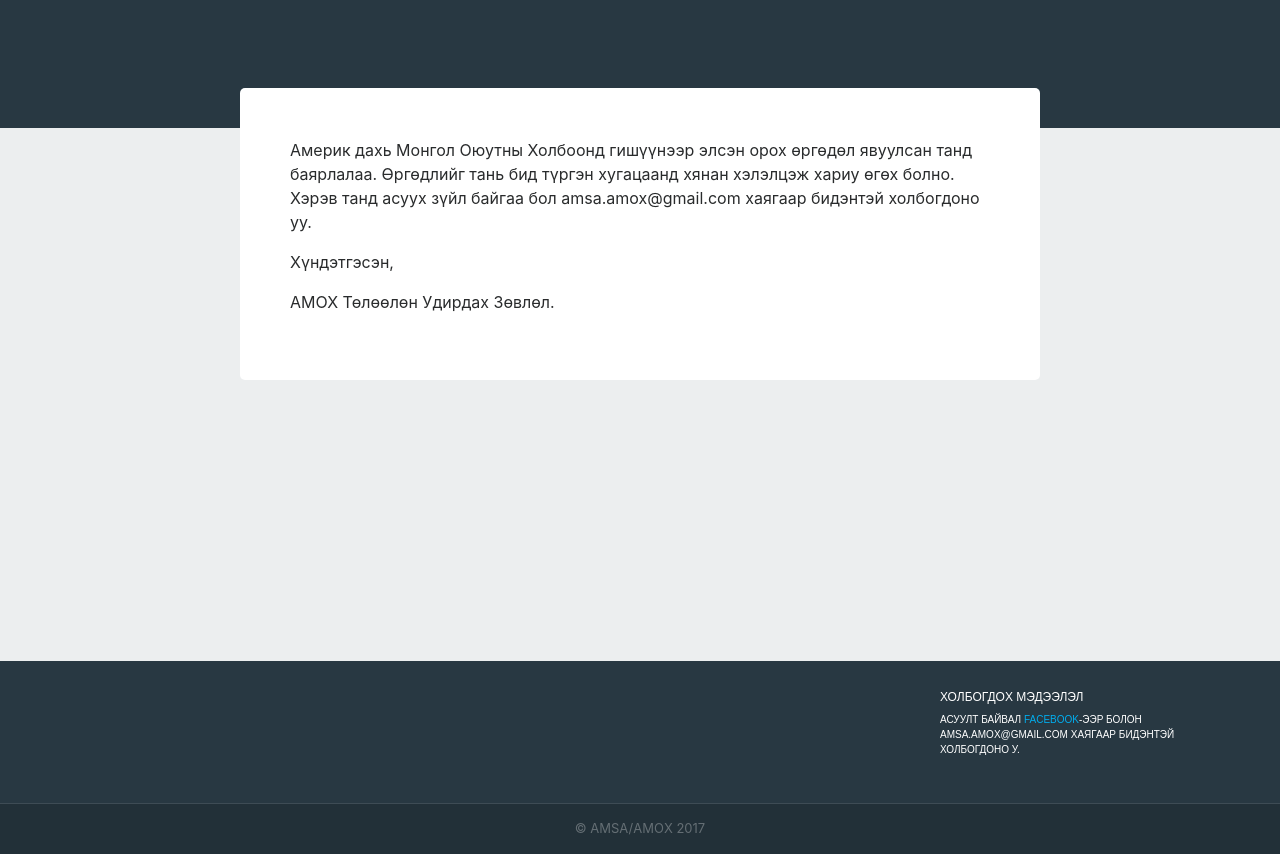
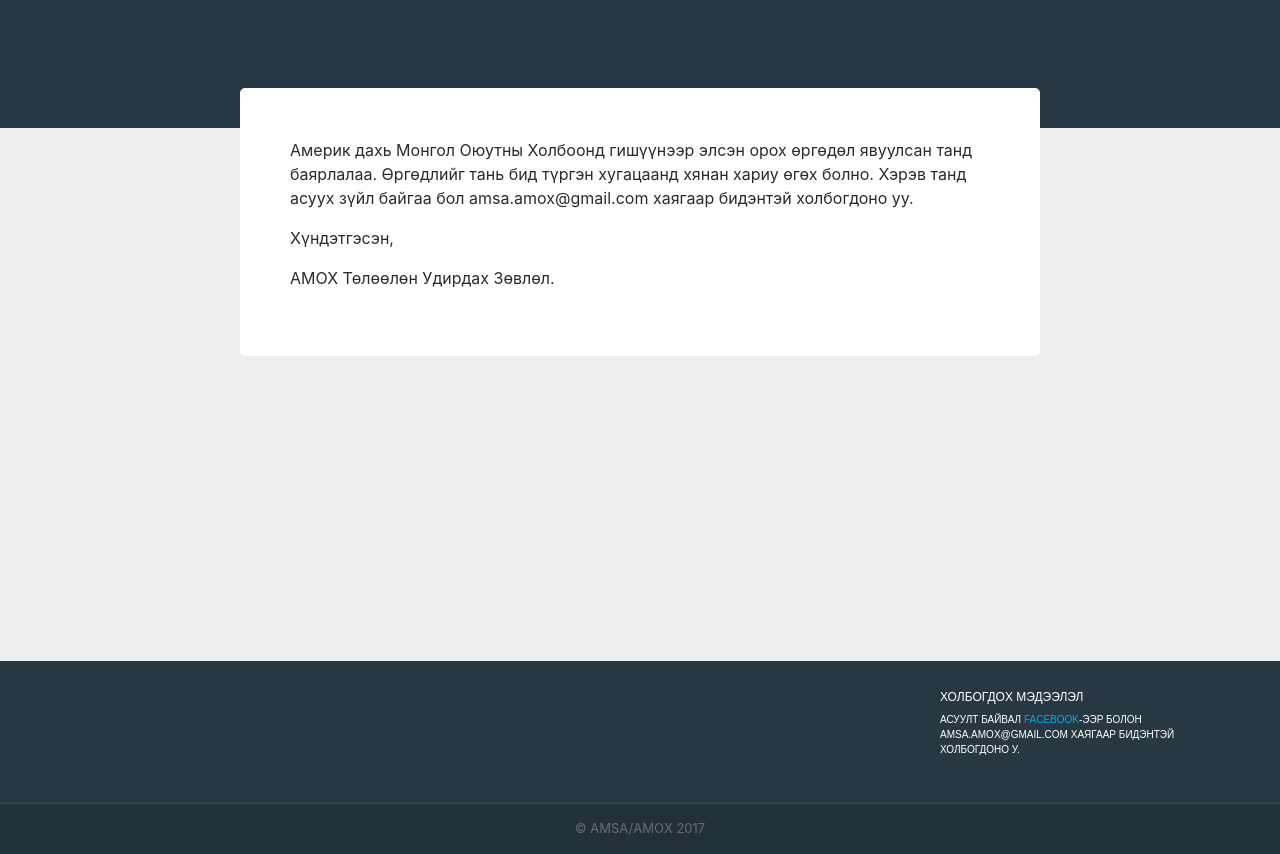
Before and after one commit to Temuge/amsamembers, a Django app: template webapps/root/templates/core/emailConfirmed.html in a window 1280 px wide. Run offline with Django 3.2, Linux system fonts and the light colour scheme; the template is opened without the code that fills it, so the values that code supplies are empty; some libraries are stand-ins or nearby versions.

Commit message:
hyanan heleltsej gedgiig hasav

```diff
--- a/webapps/root/templates/core/emailConfirmed.html
+++ b/webapps/root/templates/core/emailConfirmed.html
@@ -1,7 +1,7 @@
 {% extends "core/registrationBorder.html" %}
 
 {% block content %}
-<p>Америк дахь Монгол Оюутны Холбоонд гишүүнээр элсэн орох өргөдөл явуулсан танд баярлалаа. Өргөдлийг тань бид түргэн хугацаанд хянан хэлэлцэж хариу өгөх болно. Хэрэв танд асуух зүйл байгаа бол amsa.amox@gmail.com хаягаар бидэнтэй холбогдоно уу.</p>
+<p>Америк дахь Монгол Оюутны Холбоонд гишүүнээр элсэн орох өргөдөл явуулсан танд баярлалаа. Өргөдлийг тань бид түргэн хугацаанд хянан хариу өгөх болно. Хэрэв танд асуух зүйл байгаа бол amsa.amox@gmail.com хаягаар бидэнтэй холбогдоно уу.</p>
 
 <p>Хүндэтгэсэн,</p>
 <p>АМОХ Төлөөлөн Удирдах Зөвлөл.</p>
--- a/webapps/root/templates/core/pendingLetter.html
+++ b/webapps/root/templates/core/pendingLetter.html
@@ -4,7 +4,7 @@
 
 <p>Эрхэм {{firstName}} танд энэ өдрийн мэндийг дэвшүүлэе.</p>
 
-<p>Америк дахь Монгол Оюутны Холбоонд гишүүнээр элсэн орох өргөдөл явуулсан танд баярлалаа. Өргөдлийг тань бид түргэн хугацаанд хянан хэлэлцэж хариу өгөх болно. Хэрэв танд асуух зүйл байгаа бол amsa.amox@gmail.com хаягаар бидэнтэй холбогдоно уу.</p>
+<p>Америк дахь Монгол Оюутны Холбоонд гишүүнээр элсэн орох өргөдөл явуулсан танд баярлалаа. Өргөдлийг тань бид түргэн хугацаанд хянан хариу өгөх болно. Хэрэв танд асуух зүйл байгаа бол amsa.amox@gmail.com хаягаар бидэнтэй холбогдоно уу.</p>
 
 <p>Хүндэтгэсэн,</p>
 <p>АМОХ Төлөөлөн Удирдах Зөвлөл.</p>
```
